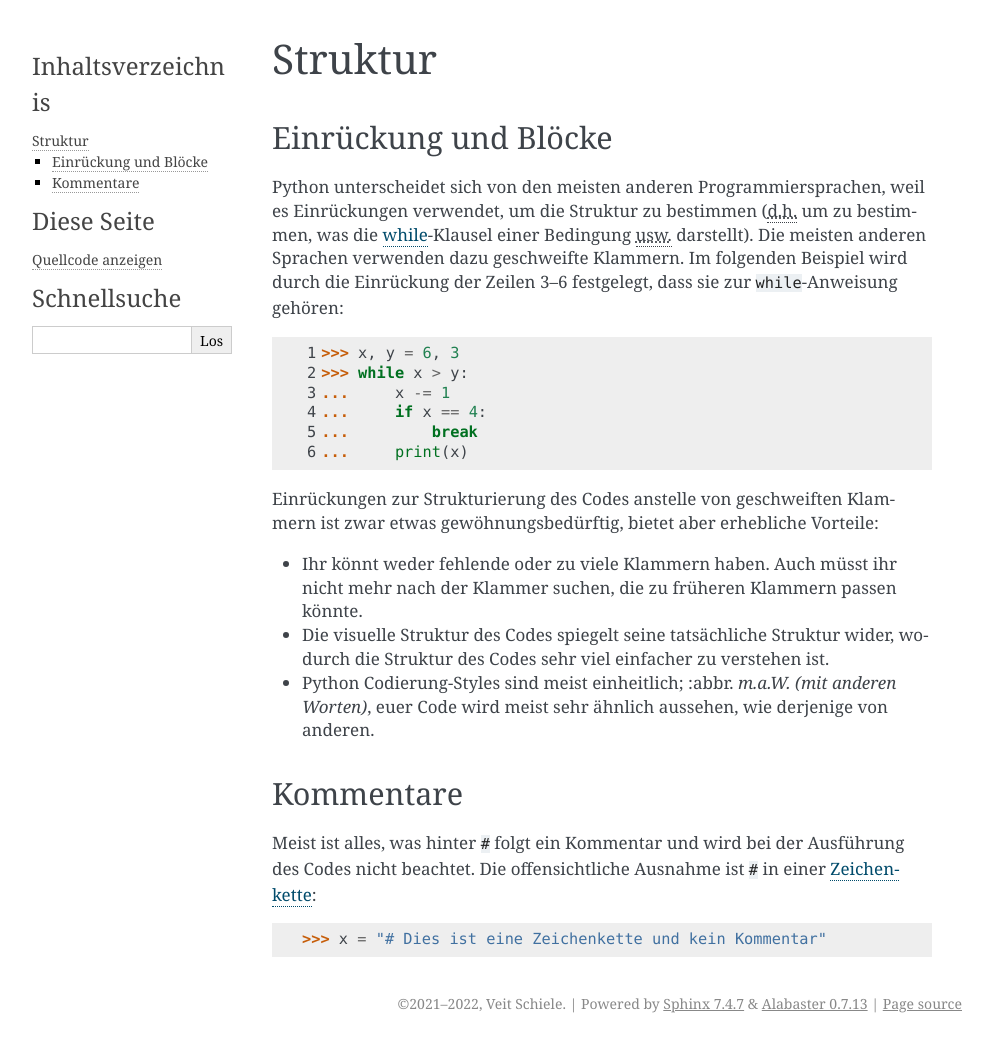
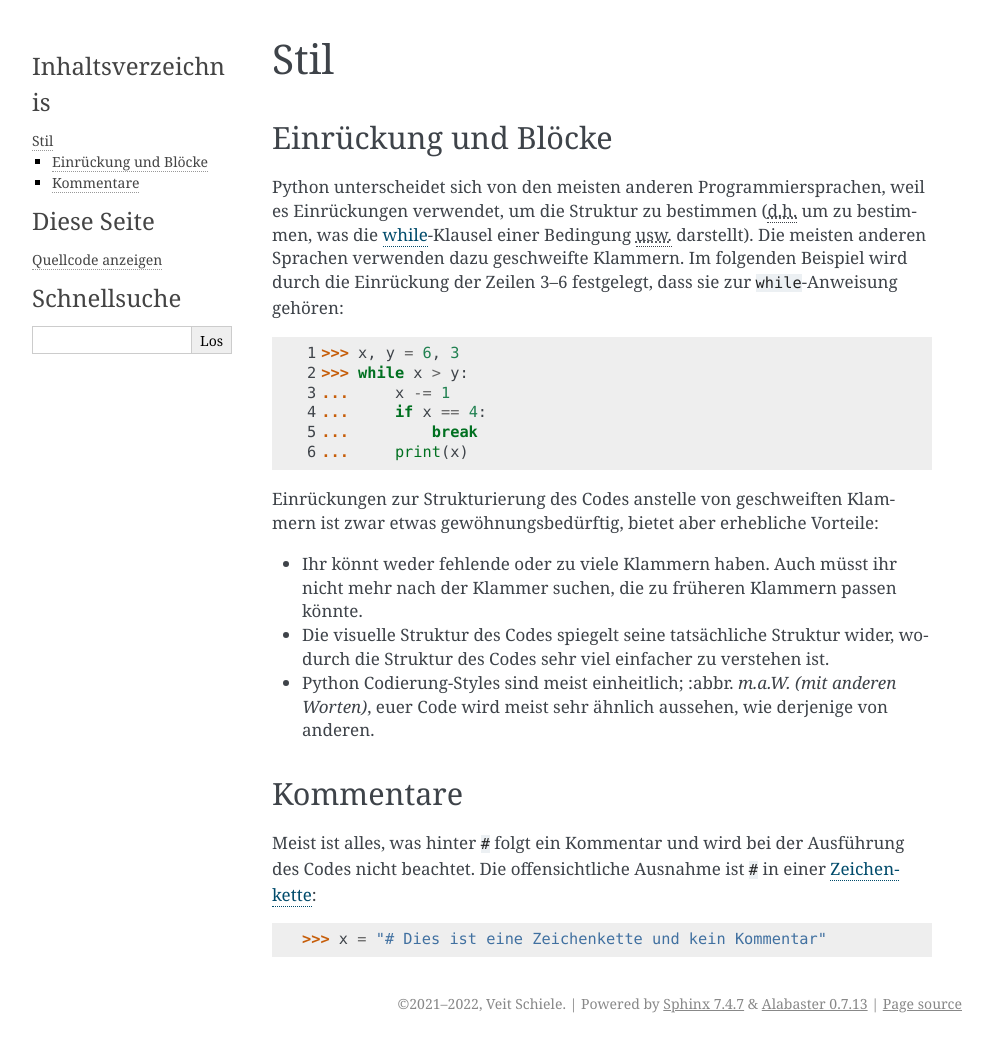
Before and after one commit to veit/python-basics-tutorial-de, a Sphinx documentation site: the page built from docs/style.rst, in a window 1280 px wide. Shown: the whole page, without its empty margins (148-1140 px from the left). Built offline with Sphinx 7.4.7, drawn with Linux system fonts in a browser that asks for light colours; pages that are not in the unit, such as notebooks, are missing from menus.

Commit message:
:memo: Rename structure section

```diff
--- a/docs/index.rst
+++ b/docs/index.rst
@@ -12,7 +12,7 @@ Python Basics
    install
    editors
    explore
-   structure
+   style
    variables-expressions
    types/index
    input
--- a/docs/structure.rst
+++ b/docs/style.rst
@@ -1,5 +1,5 @@
-Struktur
-========
+Stil
+====
 
 Einrückung und Blöcke
 ---------------------
```
